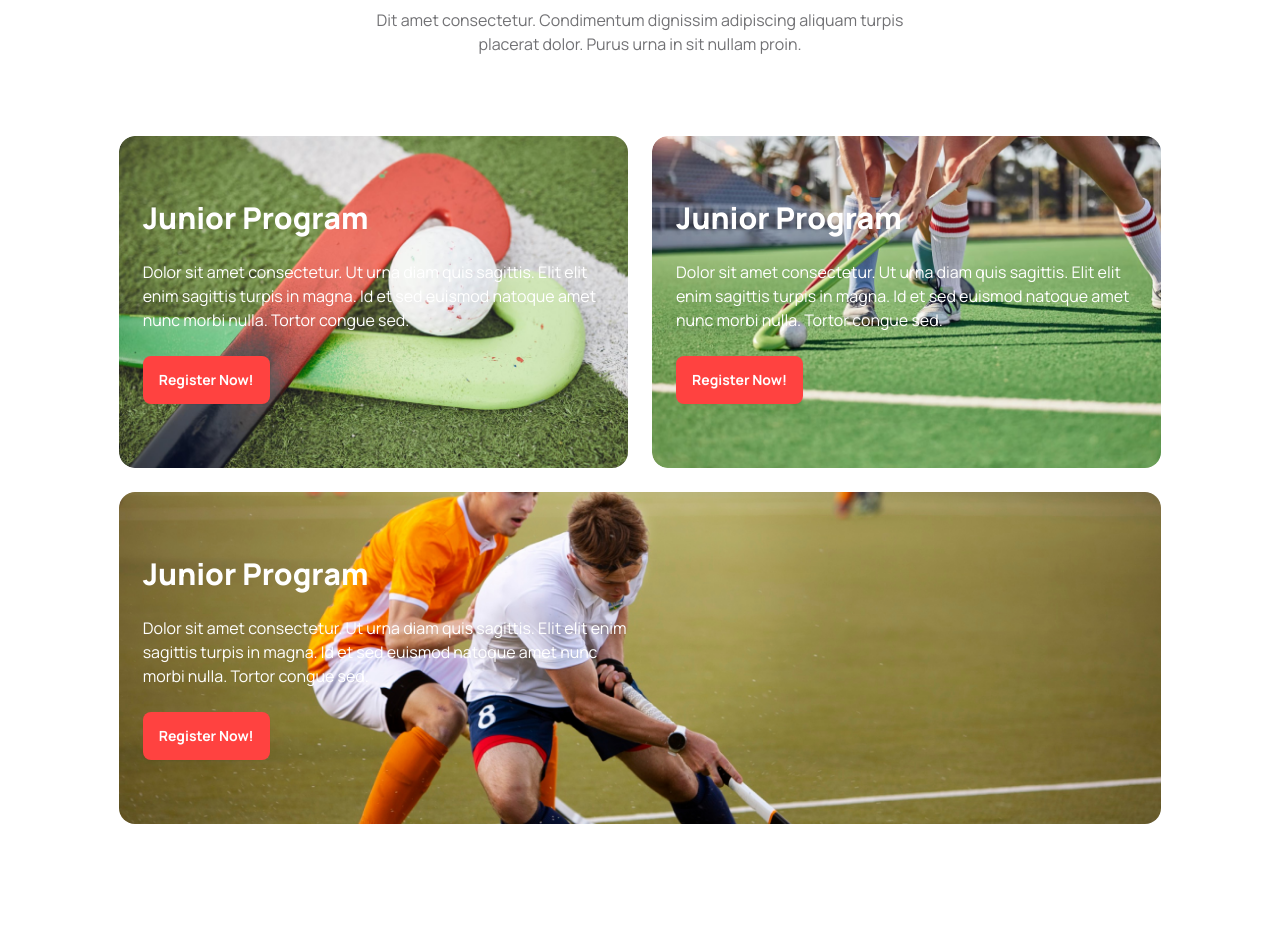
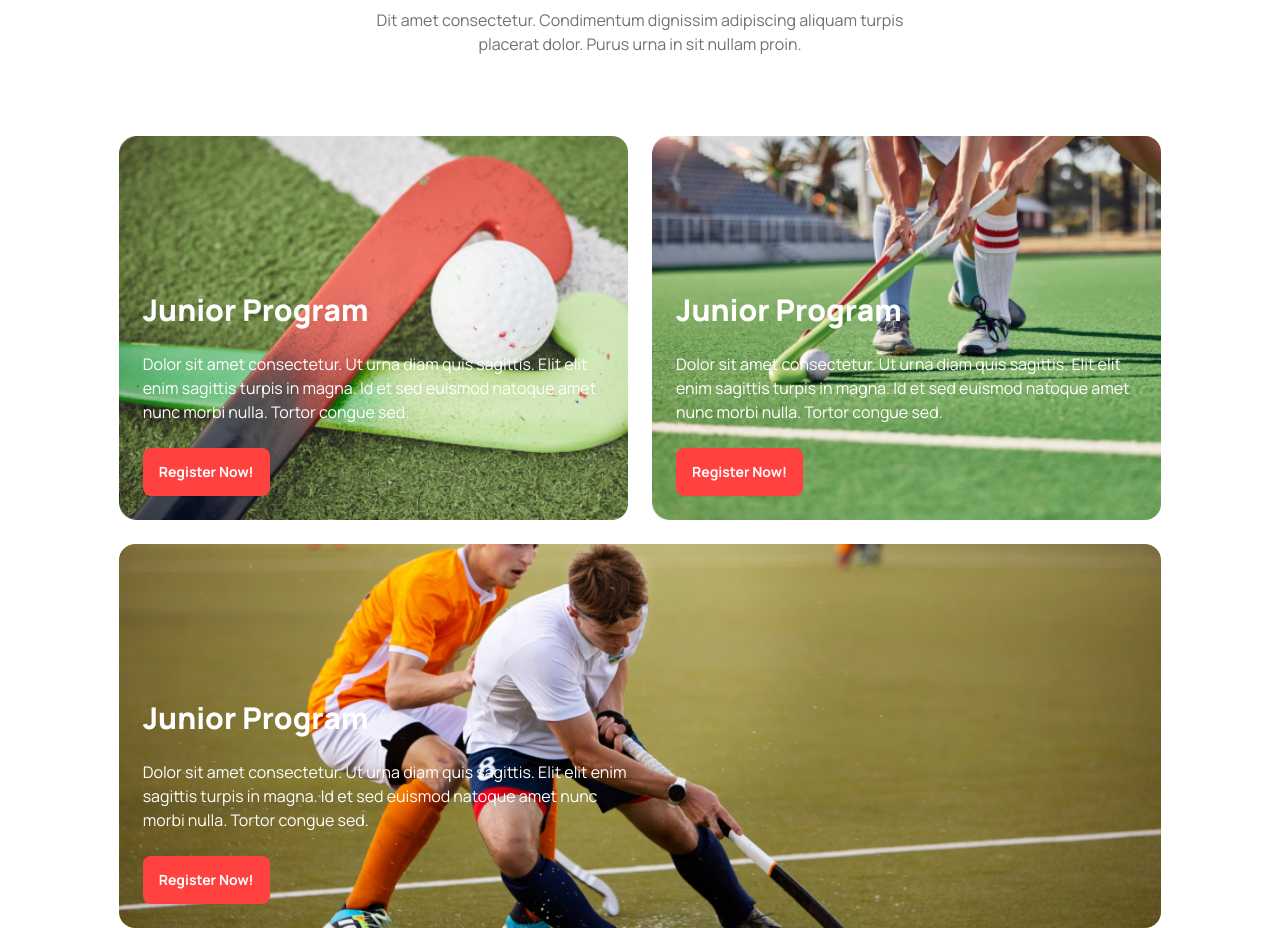
Before and after one commit to abdul-muhaimin-toha/PH-M3-Assignment-3, a website: page index.html in a window 1280 px wide. Shown: the part 1420-2348 px from the top of the page. Before the commit the page ends 2244 px from the top, so only its background shows below. Drawn offline with Linux system fonts and the light colour scheme.

Commit message:
done professional section without gradient

```diff
--- a/index.html
+++ b/index.html
@@ -305,7 +305,7 @@
           <div class="grid grid-cols-1 md:grid-cols-2 gap-6">
             <!-- Card-1 -->
             <div
-              class="flex flex-col rounded-xl md:rounded-2xl text-white bg-[url('../resources/program-1.png')] md:py-16 bg-no-repeat bg-cover justify-center items-start gap-6 p-6"
+              class="flex flex-col rounded-xl md:rounded-2xl text-white bg-[url('../resources/program-1.png')] bg-no-repeat bg-cover justify-end items-start gap-6 p-6 md:h-96"
             >
               <h2 class="text-3xl font-extrabold">Junior Program</h2>
               <p>
@@ -320,7 +320,7 @@
             </div>
             <!-- Card-3 -->
             <div
-              class="flex flex-col rounded-xl md:rounded-2xl text-white bg-[url('../resources/program-2.png')] md:py-16 bg-no-repeat bg-cover justify-center items-start gap-6 p-6"
+              class="flex flex-col rounded-xl md:rounded-2xl text-white bg-[url('../resources/program-2.png')] bg-no-repeat bg-cover justify-end items-start gap-6 p-6 md:h-96"
             >
               <h2 class="text-3xl font-extrabold">Junior Program</h2>
               <p>
@@ -335,7 +335,7 @@
             </div>
             <!-- Card-3 -->
             <div
-              class="flex flex-col rounded-xl md:rounded-2xl text-white bg-[url('../resources/program-3.png')] md:py-16 bg-no-repeat bg-cover justify-center items-start gap-6 p-6 md:col-span-2"
+              class="flex flex-col rounded-xl md:rounded-2xl text-white bg-[url('../resources/program-3.png')] bg-no-repeat bg-cover justify-end items-start gap-6 p-6 md:col-span-2 md:h-96"
             >
               <h2 class="text-3xl font-extrabold">Junior Program</h2>
               <p class="md:w-1/2">
```
Also changed, not shown: css/main.css.
